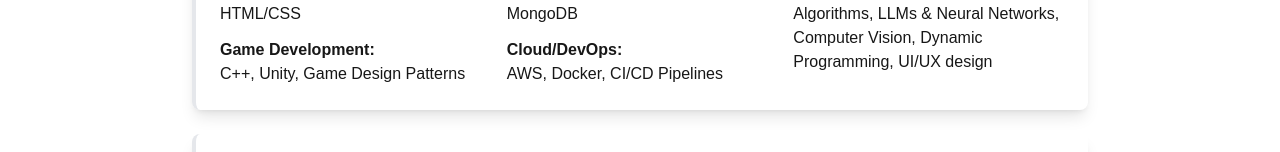
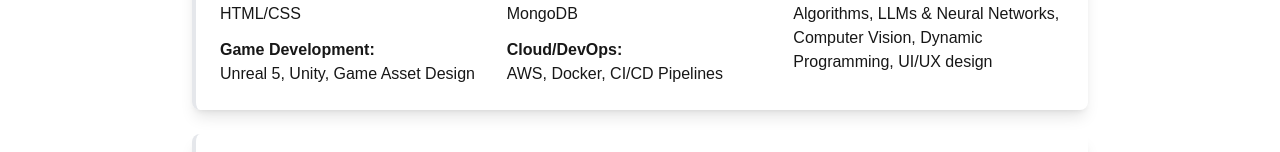
Before and after one commit to thatdudegrantt/personal-site, a Next.js app: page /resume in a window 1280 px wide. Shown: the part 738-890 px from the top of the page. Built offline with nearby package versions, Linux system fonts and the light colour scheme; no server answers.

Commit message:
resume 2.2.1
updated game dev portion with real skill.

```diff
--- a/src/app/resume/page.js
+++ b/src/app/resume/page.js
@@ -184,7 +184,7 @@
                             <h3 className="font-semibold">Languages:</h3>
                             <p>Java, Python, C, C#, JavaScript, HTML/CSS</p>
                             <h3 className="font-semibold mt-3">Game Development:</h3>
-                            <p>C++, Unity, Game Design Patterns</p>
+                            <p>Unreal 5, Unity, Game Asset Design</p>
                         </div>
                         <div>
                             <h3 className="font-semibold">Frameworks:</h3>
```
